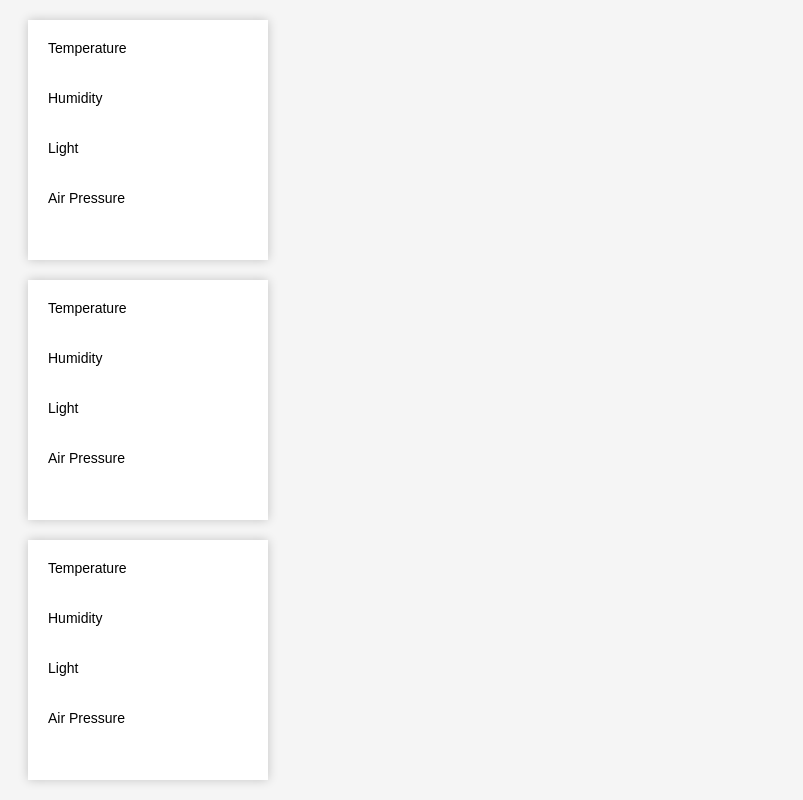
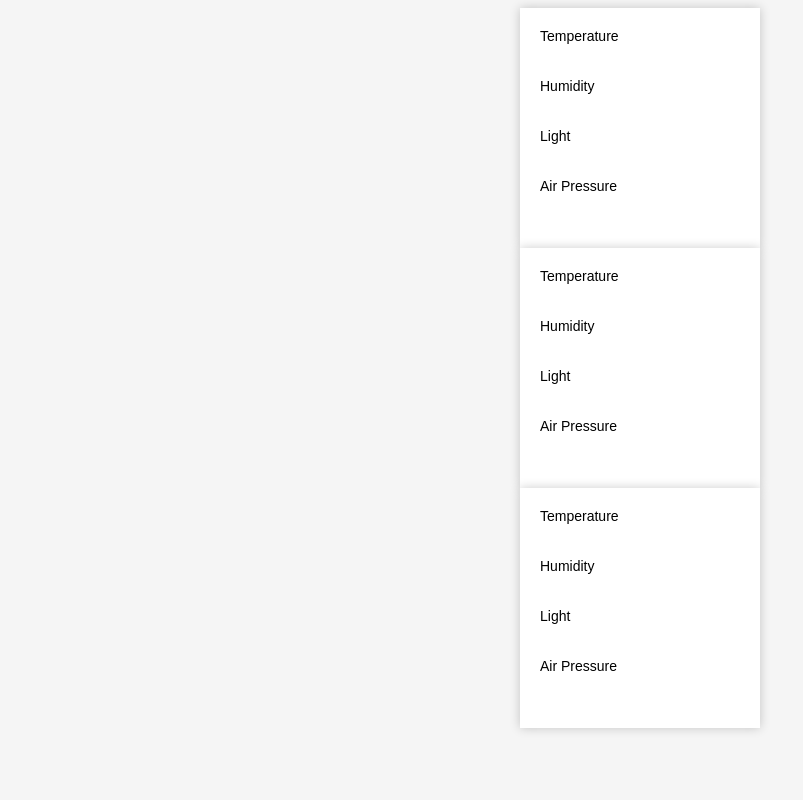
Before and after one commit to gramcracker40/GreenWatch, a plain HTML site: page UserInterface/home.html in a window 1280 px wide. Shown: the whole page, without its empty margins (0-803 px from the left). Drawn offline with Linux system fonts and the light colour scheme.

Commit message:
few adjustments

```diff
--- a/UserInterface/home.html
+++ b/UserInterface/home.html
@@ -12,11 +12,14 @@
       background-color: #f5f5f5;
     }
     .preview {
-  display: flex;
+  display:-webkit-flex   ;
   flex-direction: column;
   justify-content: center;
   align-items: left;
-  margin: 20px;
+  margin-top: auto;
+  margin-bottom: auto;
+  margin-right: auto;
+  margin-left: auto;
   padding: 20px;
   background-color: #fff;
   box-shadow: 0 0 10px rgba(0, 0, 0, 0.2);
```
